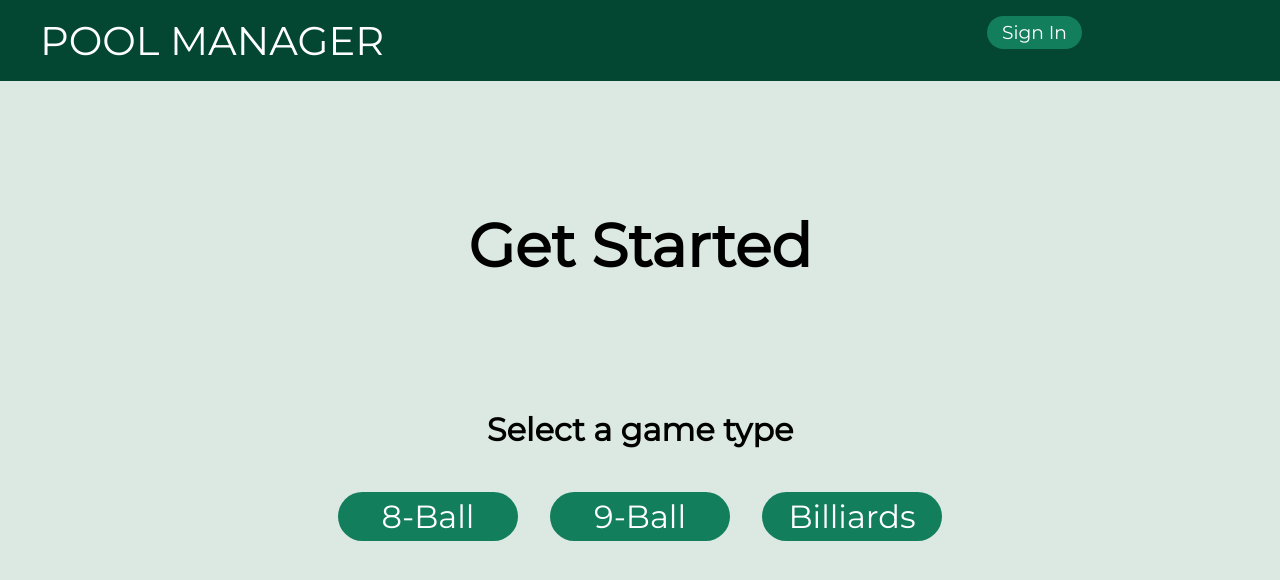
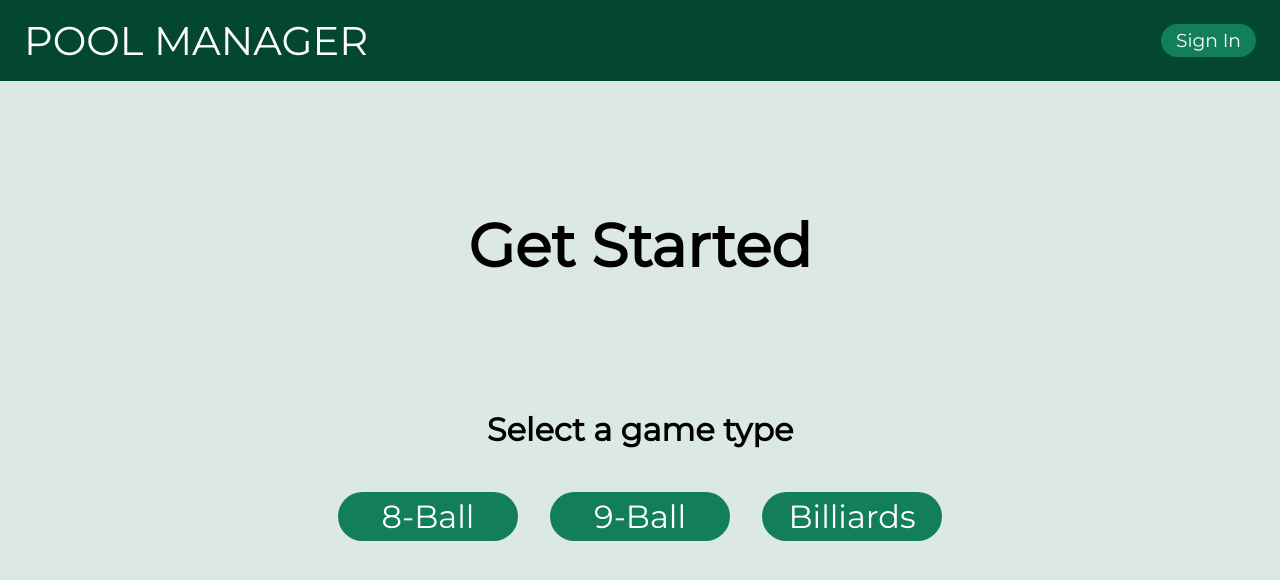
Before and after one commit to NLDInterns2019/nld-pool-league, a React (Create React App) app in the folder client/: page / in a window 1280 px wide. Shown: the top 580 px of the page. Built offline with nearby package versions, Linux system fonts and the light colour scheme; what auth0-js would draw is missing.

Commit message:
Fixed positioning of header navbar

```diff
--- a/client/src/App.css
+++ b/client/src/App.css
@@ -27,7 +27,11 @@ ul {
 .header {
   background-color: #034732;
   color: white;
-  padding: 1rem;
+  padding-top: 1rem;
+  padding-bottom: 1rem;
+  display: inline-flex;
+  flex-direction: row;
+  width: 100%;
 }
 
 .header ul {
@@ -37,25 +41,23 @@ ul {
 
 .headerLeft,
 .headerRight {
-  display: inline-block;
   width: 50%;
 }
 
 .headerRight {
-  width: 450px;
-  vertical-align: middle;
-  text-align: right;
-  position: absolute;
+  padding-right: 1rem;
+  display: inline-flex;
+  flex-direction: row;
+  justify-content: flex-end;
+  align-items: center;
 }
 
 .headerRight-left {
-  float: left;
-  width: 337.5px;
+  order: 1;
 }
 
 .headerRight-right {
-  width: 112.5px;
-  float: right;
+  order: 2;
 }
 
 .headerLeft a {
```
